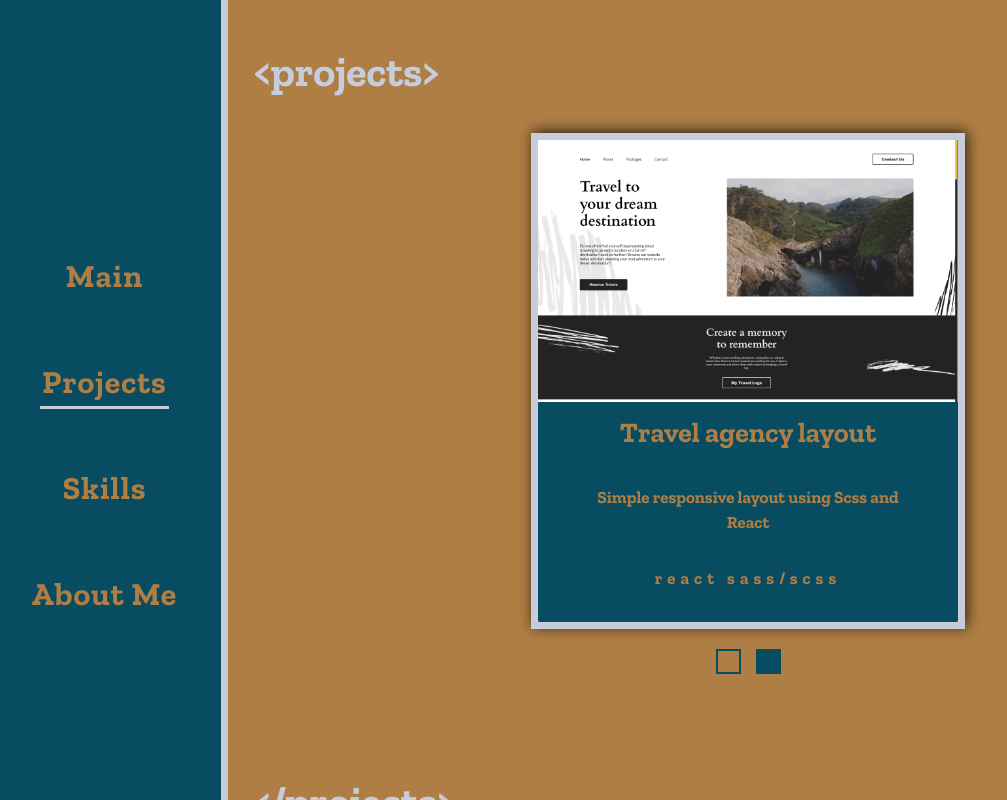
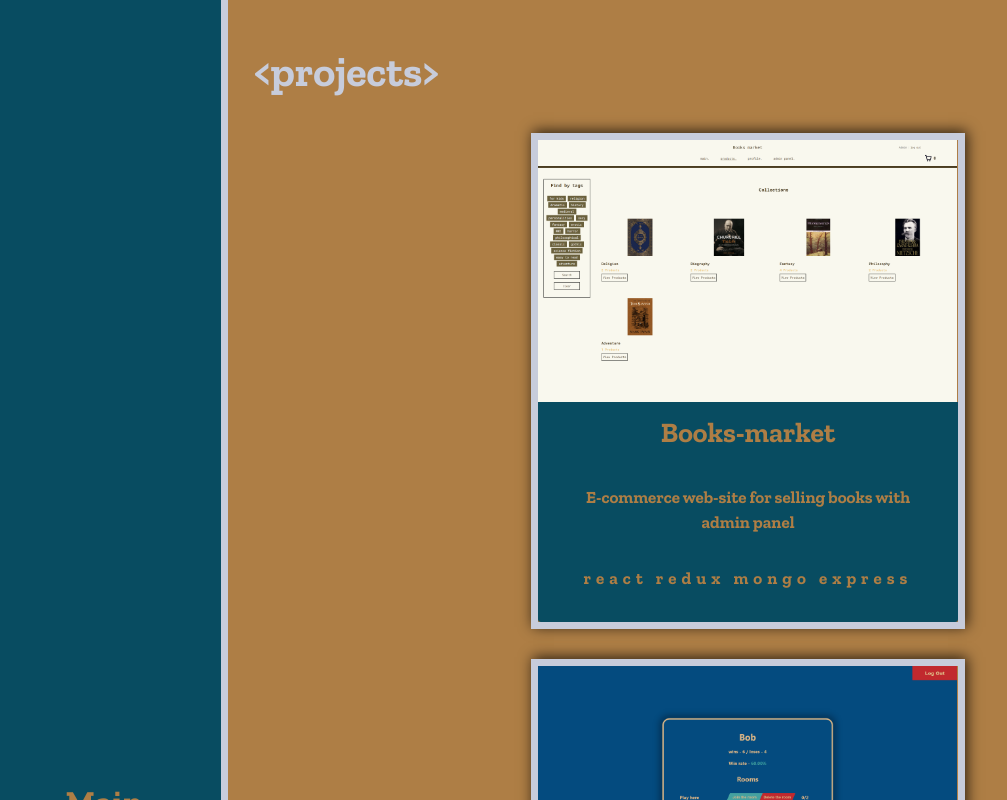
Before and after one commit to Whiz7z/my-portfolio-client, a React (Vite) app: page / in a window 1280 px wide. Both pictures are taken after a click on the element "Projects". Shown: the top 800 px of the page, without its empty margins (12-1019 px from the left). Built offline with nearby package versions, Linux system fonts and the light colour scheme; a web font is replaced by a local one.

Commit message:
new project added first page set

```diff
--- a/src/components/Projects/Projects.jsx
+++ b/src/components/Projects/Projects.jsx
@@ -17,7 +17,7 @@ const Projects = () => {
   const [travelAgency, setTravelAgency] = useState(false);
   const [moneyTracker, setMoneyTracker] = useState(false);
 
-  const [page, setPage] = useState(2);
+  const [page, setPage] = useState(1);
   const { setComponent } = useComponent((state) => state);
   const closeModalHandler = (project) => {
     if (project === "booksMarket") {
```
